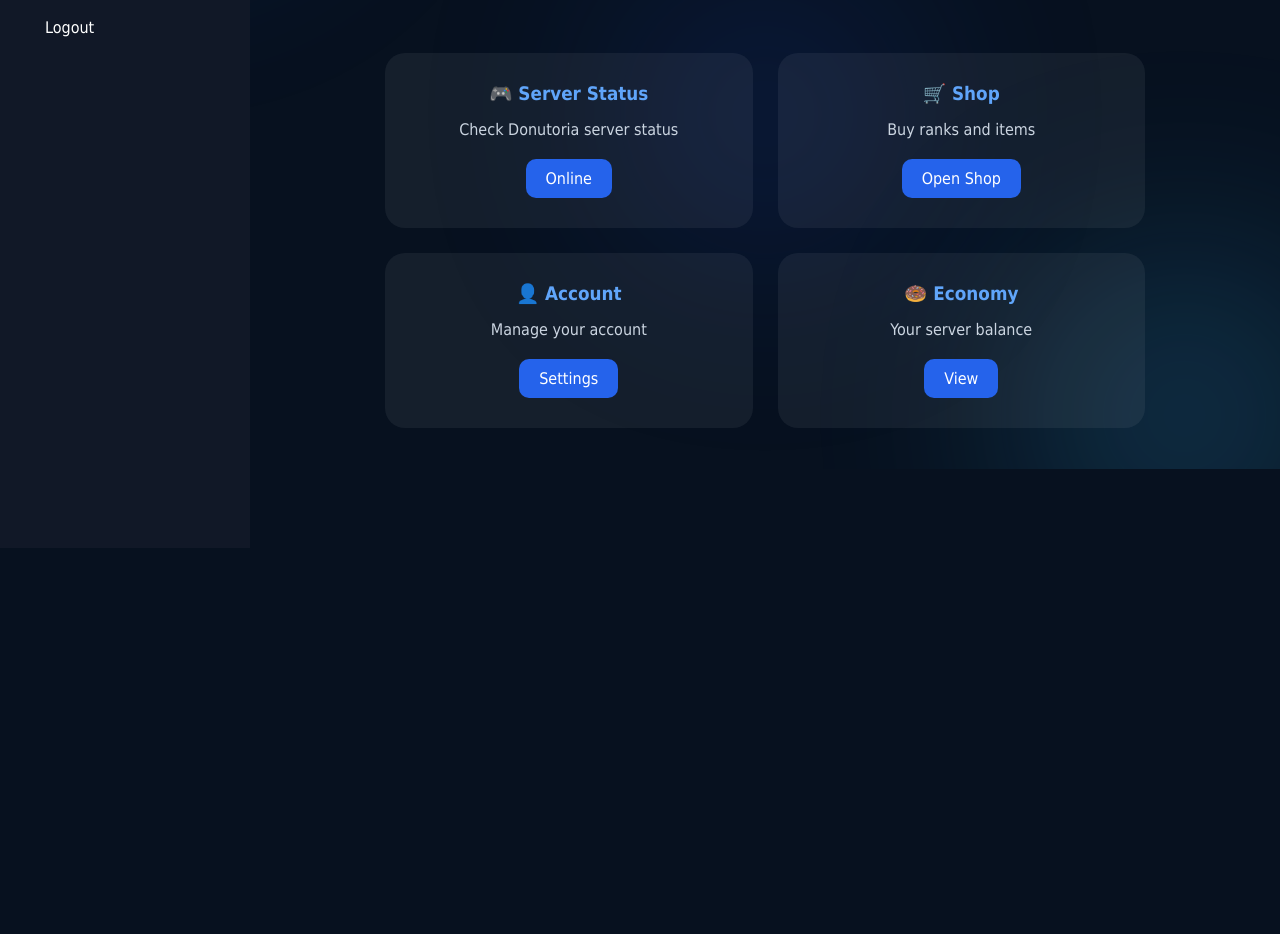
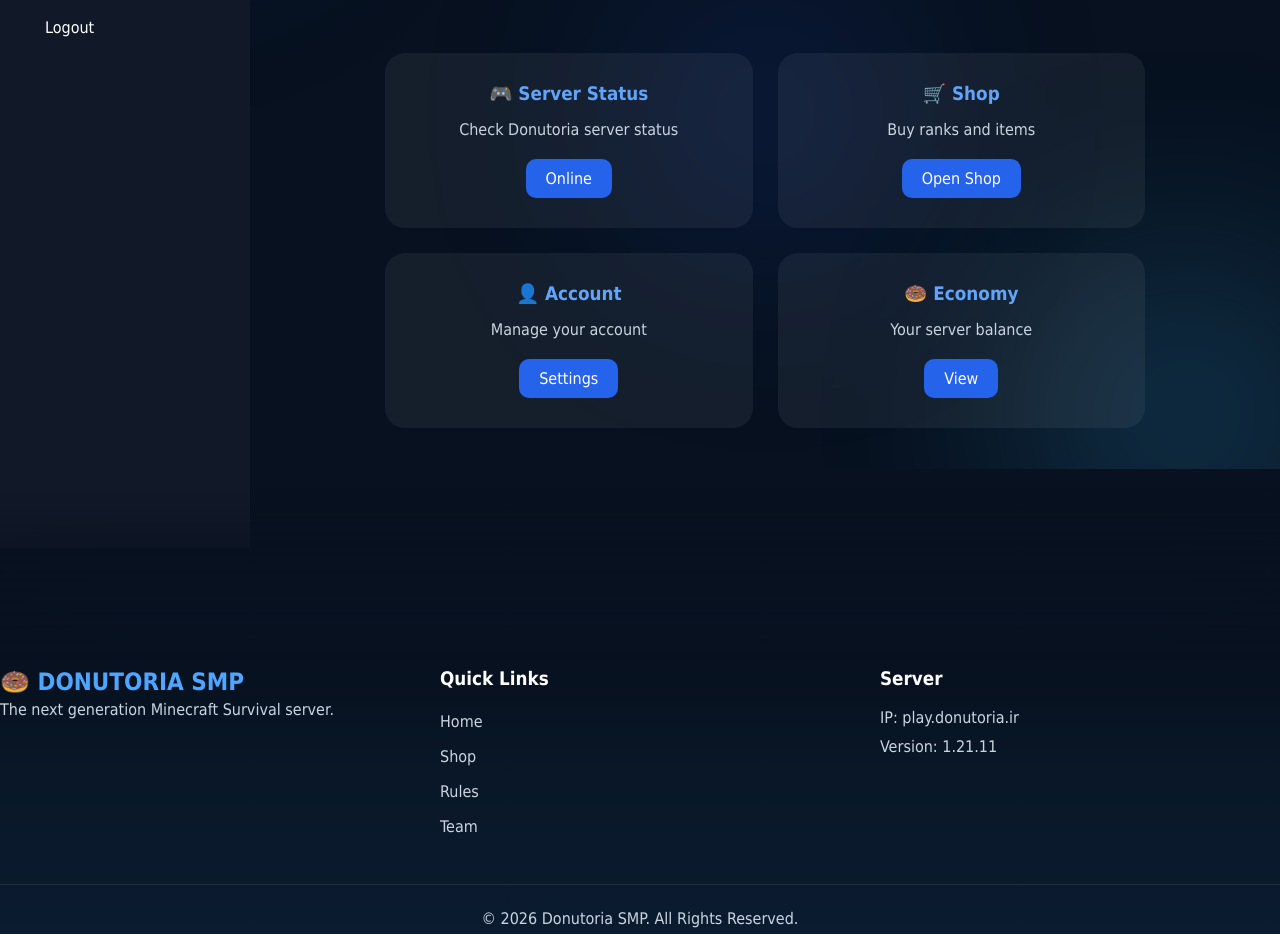
Before and after one commit to TheBlackwood/Donutoria, a plain HTML site: page dashboard.html in a window 1280 px wide. Shown: the part 331-1265 px from the top of the page. Before the commit the page ends 879 px from the top, so only its background shows below. Drawn offline with Linux system fonts and the light colour scheme; no server answers.

Commit message:
Add Donutoria player dashboard

```diff
--- a/dashboard.html
+++ b/dashboard.html
@@ -160,7 +160,45 @@
 
 </div>
 
+   <!-- Footer -->
+<footer class="footer">
 
+    <div class="footer-content">
+
+        <div class="footer-logo">
+            <h2>🍩 DONUTORIA SMP</h2>
+            <p>The next generation Minecraft Survival server.</p>
+        </div>
+
+        <div class="footer-links">
+
+            <h3>Quick Links</h3>
+
+            <a href="index.html">Home</a>
+            <a href="shop.html">Shop</a>
+            <a href="rules.html">Rules</a>
+            <a href="team.html">Team</a>
+
+        </div>
+
+        <div class="footer-server">
+
+            <h3>Server</h3>
+
+            <p>IP: play.donutoria.ir</p>
+            <p>Version: 1.21.11</p>
+
+        </div>
+
+    </div>
+
+    <hr>
+
+    <p class="copyright">
+        © 2026 Donutoria SMP. All Rights Reserved.
+    </p>
+
+</footer>
 
 <script src="assets/js/app.js"></script>
 
```
